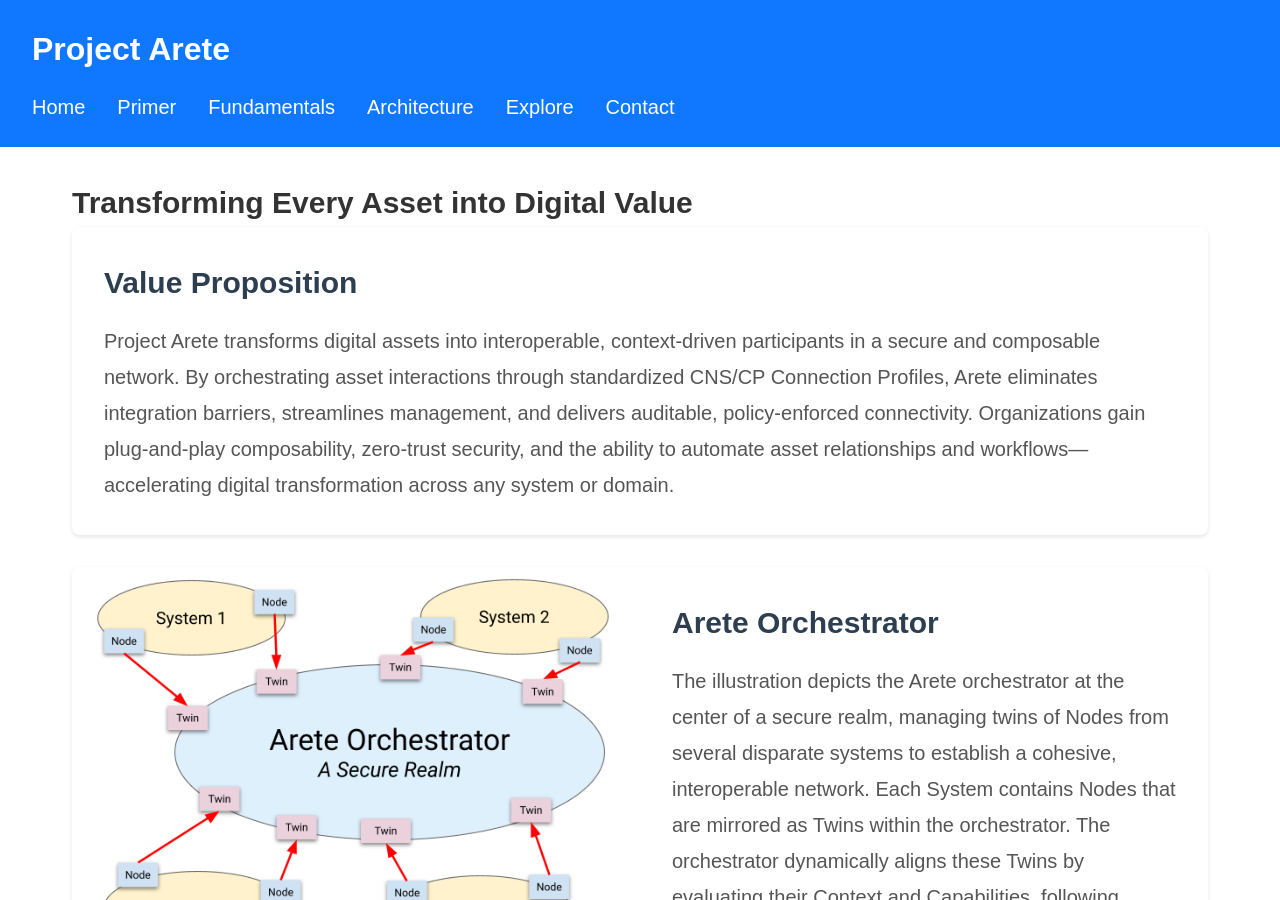
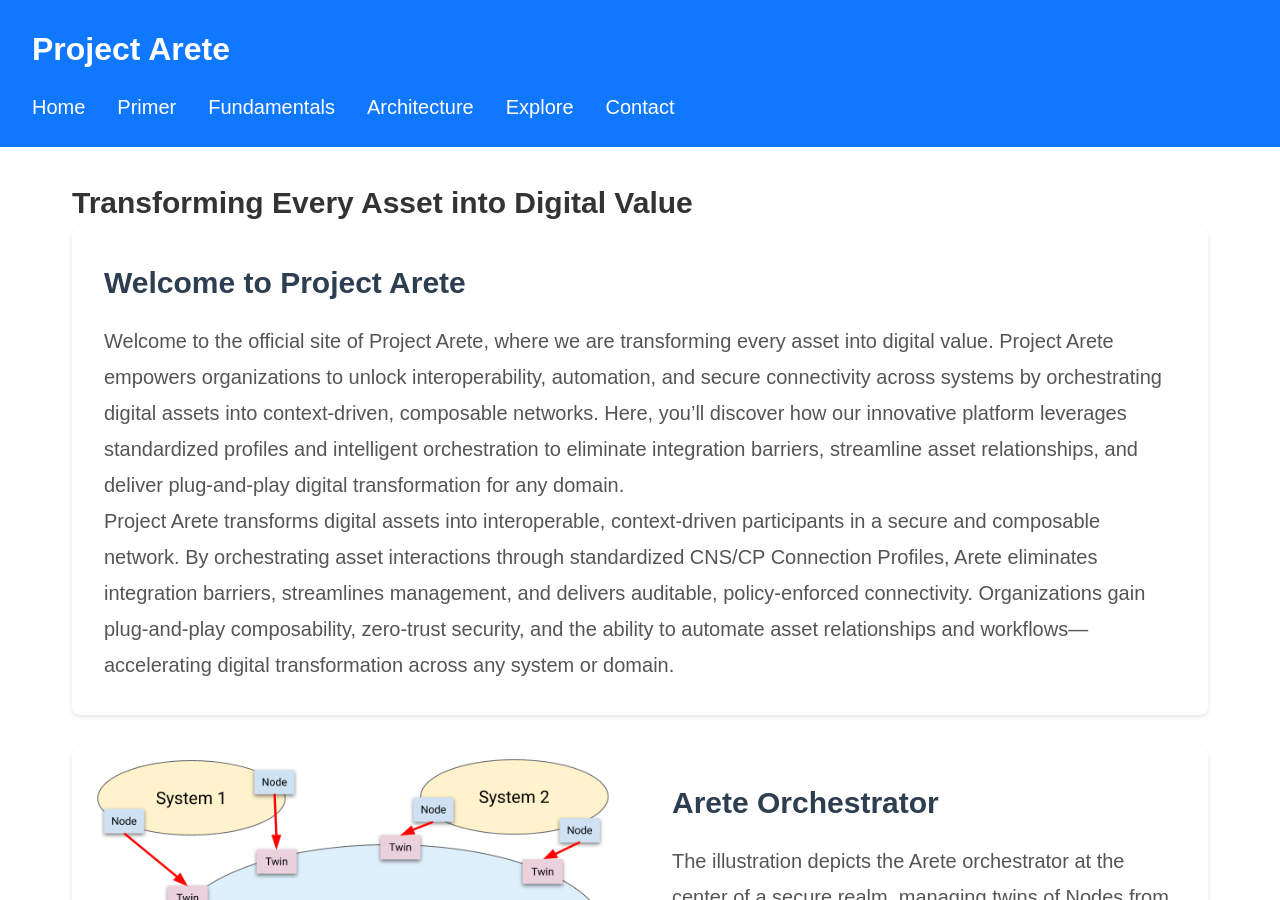
Before and after one commit to project-arete/website, a Jekyll site: the page about.html, which Jekyll copies as it is, in a window 1280 px wide and 900 px high. Built offline with Jekyll 4.4.1, drawn with Linux system fonts in a browser that asks for light colours.

Commit message:
Update about.html

```diff
--- a/about.html
+++ b/about.html
@@ -29,7 +29,8 @@
         <section class="cards">
             <h1>Transforming Every Asset into Digital Value</h1>
             <div class="card">
-                <h2>Value Proposition</h2>
+                <h2>Welcome to Project Arete</h2>
+                <p>Welcome to the official site of Project Arete, where we are transforming every asset into digital value. Project Arete empowers organizations to unlock interoperability, automation, and secure connectivity across systems by orchestrating digital assets into context-driven, composable networks. Here, you’ll discover how our innovative platform leverages standardized profiles and intelligent orchestration to eliminate integration barriers, streamline asset relationships, and deliver plug-and-play digital transformation for any domain.</p>
                 <p>Project Arete transforms digital assets into interoperable, context-driven participants in a secure and composable network. By orchestrating asset interactions through standardized CNS/CP Connection Profiles, Arete eliminates integration barriers, streamlines management, and delivers auditable, policy-enforced connectivity. Organizations gain plug-and-play composability, zero-trust security, and the ability to automate asset relationships and workflows—accelerating digital transformation across any system or domain.</p>
             </div>
              <div class="card card-split">
```
